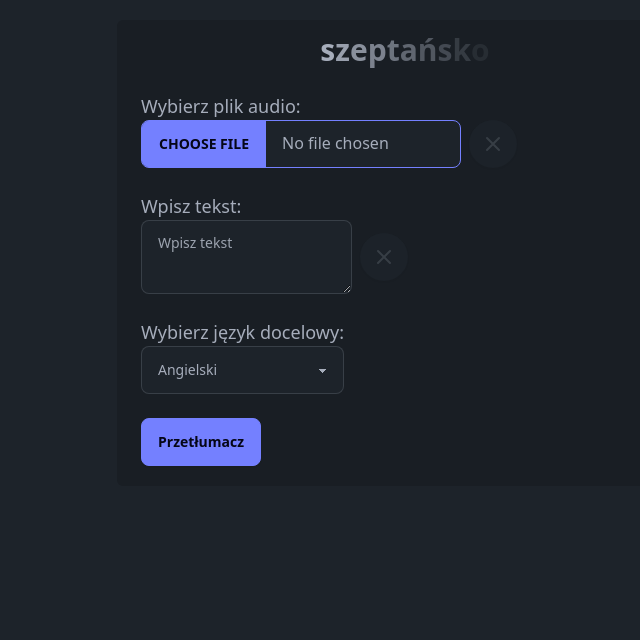
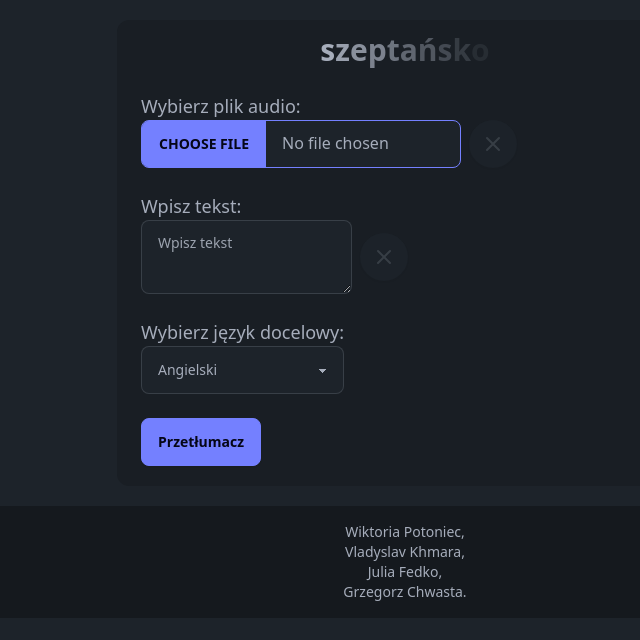
Before and after one commit to cloudkeep/szeptansko, a SvelteKit app: page / in a window 1280 px wide. Shown: the top 640 px of the page, without its empty margins (235-875 px from the left). Built offline with nearby package versions, Linux system fonts and the light colour scheme.

Commit message:
Minor UI changes

```diff
--- a/src/routes/+page.svelte
+++ b/src/routes/+page.svelte
@@ -85,7 +85,7 @@
 </script>
 
 
-<div class="mx-auto max-w-xl px-6 rounded-md my-5 bg-base-200 py-1">
+<div class="mx-auto max-w-xl px-6 rounded-xl my-5 bg-base-200 py-1">
 	<div class="prose select-none p-2">
 		<h1 class="font-bold text-3xl flex justify-center items-center">
 				<span class="opacity-100">s</span>
@@ -138,7 +138,7 @@
 </form>
 
 {#if isSubmitting}
-    <div class="flex justify-center items-center my-2">
+    <div class="flex justify-center items-center my-5">
         <span class="loading loading-spinner loading-lg"></span>
     </div>
 {/if}
@@ -185,7 +185,7 @@
 					<a href={audioUrl} download="translated_audio.wav" class="btn btn-secondary">Pobierz plik audio</a>
 			</div>
 
-			<div class="divider">dodatkowe informacje</div>
+			<div class="divider"></div>
 
 			<div class="grid card bg-base-300 rounded-box place-items-center py-3 gap-y-2">
 					<div class="badge badge-accent">{detectedLanguage}</div>
@@ -196,3 +196,12 @@
 {/if}
 
 </div>
+
+<footer class="footer footer-center p-4 bg-base-300 text-base-content mt-auto">
+  <aside>
+    <p>Wiktoria Potoniec,<br>
+Vladyslav Khmara,<br>
+Julia Fedko,<br>
+Grzegorz Chwasta.</p>
+  </aside>
+</footer>
```
Also changed, not shown: src/routes/+layout.svelte (line endings or trailing spaces).
